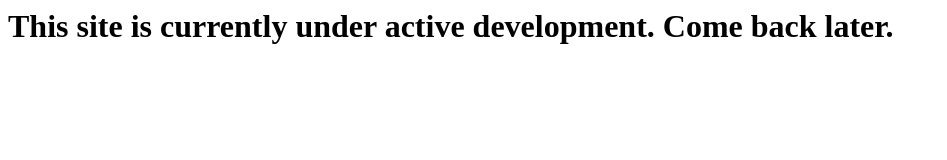
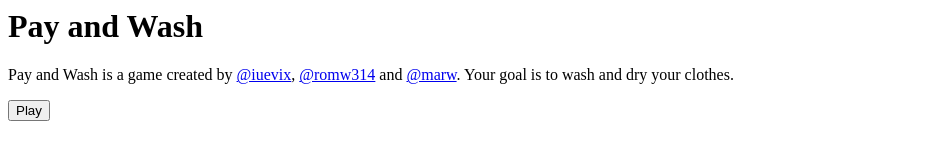
Before and after one commit to pawteam/paw-web, a plain HTML site: page www/index.html in a window 1280 px wide. Shown: the whole page, without its empty margins (0-947 px from the left). Drawn offline with Linux system fonts and the light colour scheme.

Commit message:
Update index.html

```diff
--- a/www/index.html
+++ b/www/index.html
@@ -3,6 +3,8 @@
 		<title>Pay and Wash</title>
 	</head>
 	<body>
-		<h1>This site is currently under active development. Come back later.</h1>
+		<h1>Pay and Wash</h1>
+		<p>Pay and Wash is a game created by <a href="https://gd.games/iuevix">@iuevix</a>, <a href="https://github.com/romw314">@romw314</a> and <a href="https://gd.games/marw">@marw</a>. Your goal is to wash and dry your clothes.</p>
+		<button onClick="window.open('https://iuevix.itch.io/pay-and-wash');">Play</button>
 	</body>
 </html>
```
